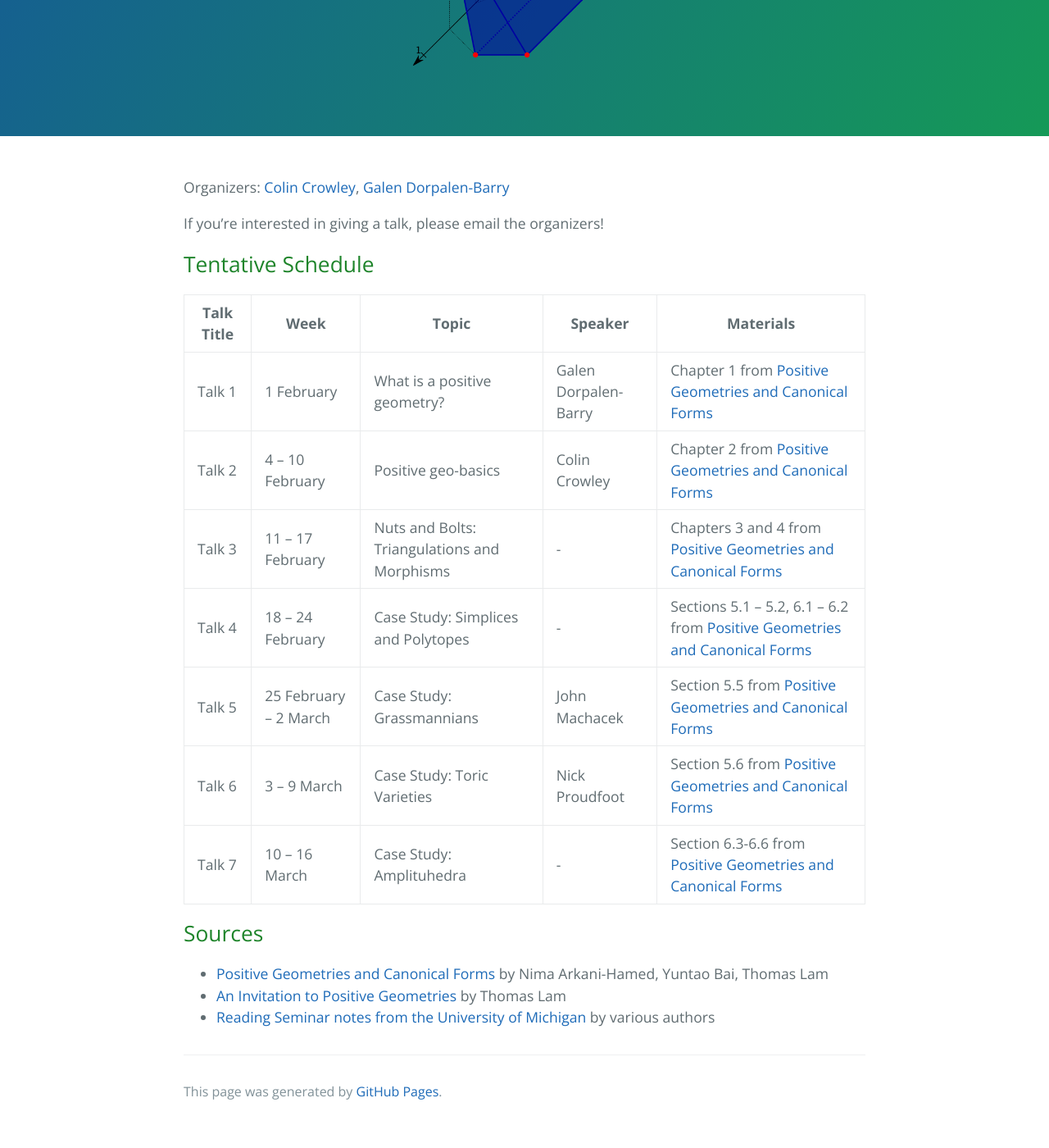
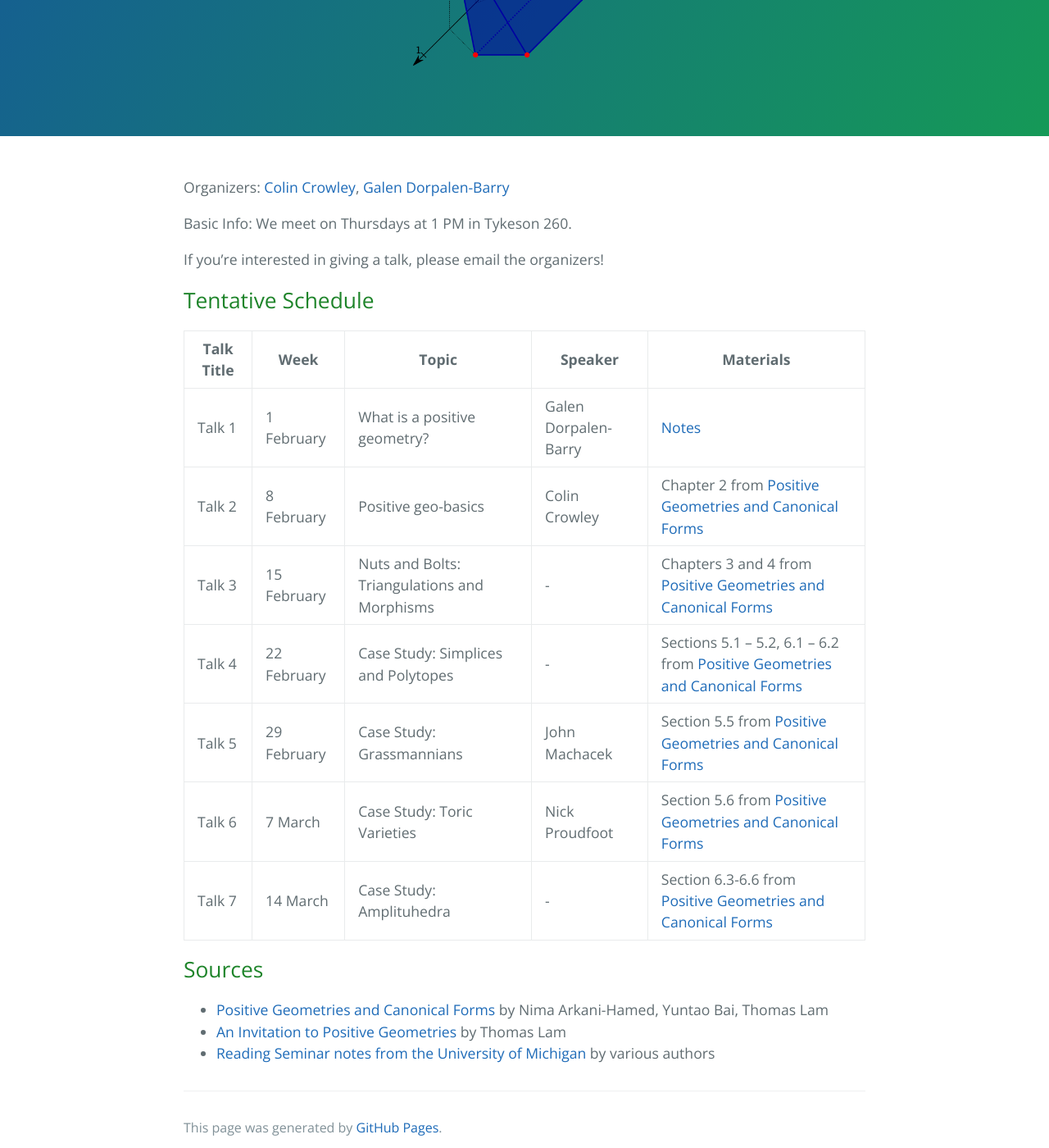
Before and after one commit to galen-dorp/positive-geometries-oregon, a Jekyll site: the page built from index.md, in a window 1280 px wide and 1400 px high, scrolled down 410 px. Shown: the whole window at 82% size. Built offline with Jekyll 4.4.1, drawn with Linux system fonts in a browser that asks for light colours; before the commit the page ends 1785 px from its top, so only the background shows below that.

Commit message:
Basic Info

```diff
--- a/index.md
+++ b/index.md
@@ -20,25 +20,22 @@ layout: default
 
 Organizers: [Colin Crowley](https://sites.google.com/view/colincrowley/home), [Galen Dorpalen-Barry](https://galen.dorpalen-barry.org/)
 
+Basic Info: We meet on Thursdays at 1 PM in Tykeson 260.
+
 If you're interested in giving a talk, please email the organizers!
 
-<!-- ## Kickoff Meeting:
-
-- When? February 1 at 1 PM
-- Where? Tykeson 260
-- What? We'll give a short introduction to the topic, then discuss organizational topics. -->
 
 ## Tentative Schedule
 
 | Talk Title | Week                   | Topic | Speaker | Materials |
 |------------|------------------------|-------|---------|-----------|
-| Talk 1     | 1 February | What is a positive geometry?   | Galen Dorpalen-Barry       | Chapter 1 from [Positive Geometries and Canonical Forms](https://arxiv.org/abs/1703.04541)         |
-| Talk 2     | 4 -- 10 February         | Positive geo-basics   | Colin Crowley       | Chapter 2 from [Positive Geometries and Canonical Forms](https://arxiv.org/abs/1703.04541)          |
-| Talk 3     | 11 -- 17 February        | Nuts and Bolts: Triangulations and Morphisms   | -       | Chapters 3 and 4 from [Positive Geometries and Canonical Forms](https://arxiv.org/abs/1703.04541)         |
-| Talk 4     | 18 -- 24 February        | Case Study: Simplices and Polytopes  | -       | Sections 5.1 -- 5.2, 6.1 -- 6.2 from [Positive Geometries and Canonical Forms](https://arxiv.org/abs/1703.04541)           |
-| Talk 5     | 25 February -- 2 March  | Case Study: Grassmannians   | John Machacek      | Section 5.5 from [Positive Geometries and Canonical Forms](https://arxiv.org/abs/1703.04541)         |
-| Talk 6     | 3 -- 9 March             | Case Study: Toric Varieties   | Nick Proudfoot       | Section 5.6 from [Positive Geometries and Canonical Forms](https://arxiv.org/abs/1703.04541)         |
-| Talk 7     | 10 -- 16 March           | Case Study: Amplituhedra   | -       | Section 6.3-6.6 from [Positive Geometries and Canonical Forms](https://arxiv.org/abs/1703.04541)      |
+| Talk 1     | 1 February | What is a positive geometry?   | Galen Dorpalen-Barry       |  [Notes](Notes/week1.pdf)       |
+| Talk 2     | 8 February         | Positive geo-basics   | Colin Crowley       | Chapter 2 from [Positive Geometries and Canonical Forms](https://arxiv.org/abs/1703.04541)          |
+| Talk 3     | 15 February        | Nuts and Bolts: Triangulations and Morphisms   | -       | Chapters 3 and 4 from [Positive Geometries and Canonical Forms](https://arxiv.org/abs/1703.04541)         |
+| Talk 4     | 22 February        | Case Study: Simplices and Polytopes  | -       | Sections 5.1 -- 5.2, 6.1 -- 6.2 from [Positive Geometries and Canonical Forms](https://arxiv.org/abs/1703.04541)           |
+| Talk 5     | 29 February  | Case Study: Grassmannians   | John Machacek      | Section 5.5 from [Positive Geometries and Canonical Forms](https://arxiv.org/abs/1703.04541)         |
+| Talk 6     | 7 March             | Case Study: Toric Varieties   | Nick Proudfoot       | Section 5.6 from [Positive Geometries and Canonical Forms](https://arxiv.org/abs/1703.04541)         |
+| Talk 7     | 14 March           | Case Study: Amplituhedra   | -       | Section 6.3-6.6 from [Positive Geometries and Canonical Forms](https://arxiv.org/abs/1703.04541)      |
 
 
 ## Sources
```
Also changed, not shown: 4 other files.
